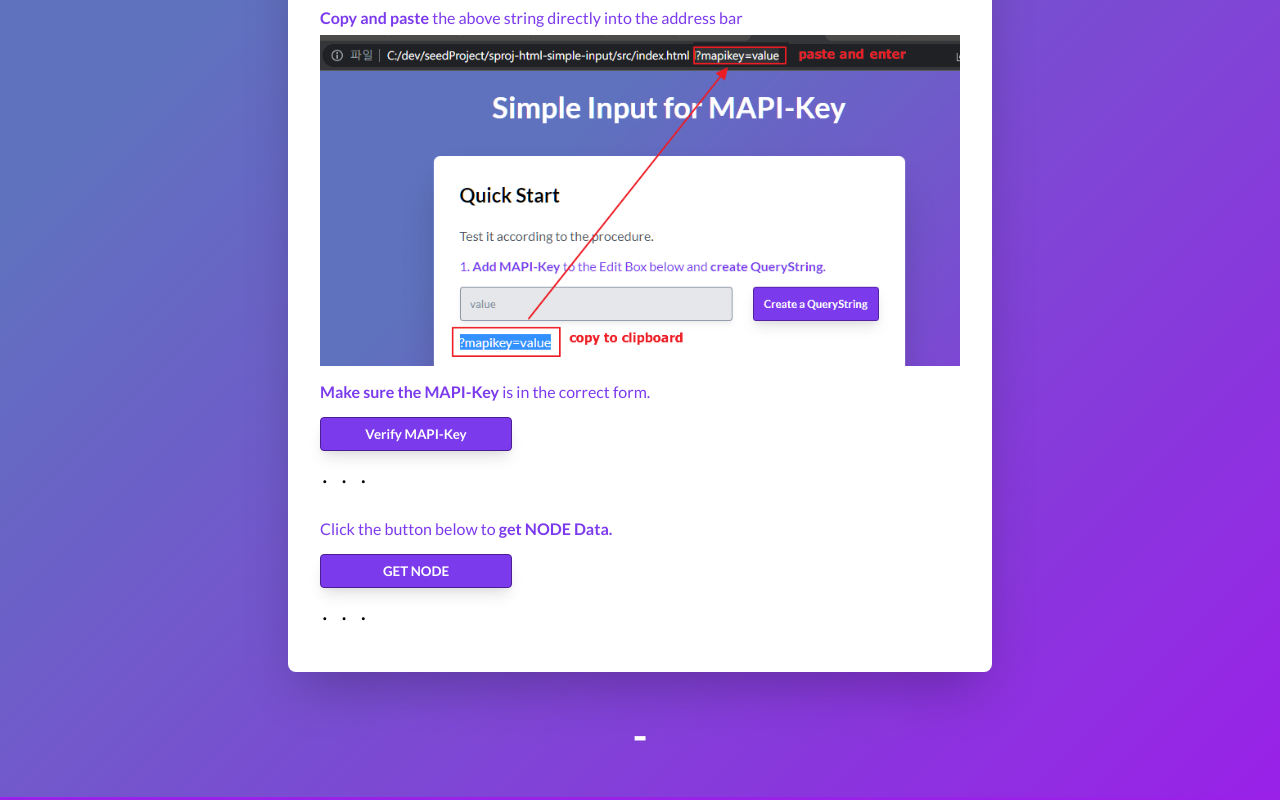
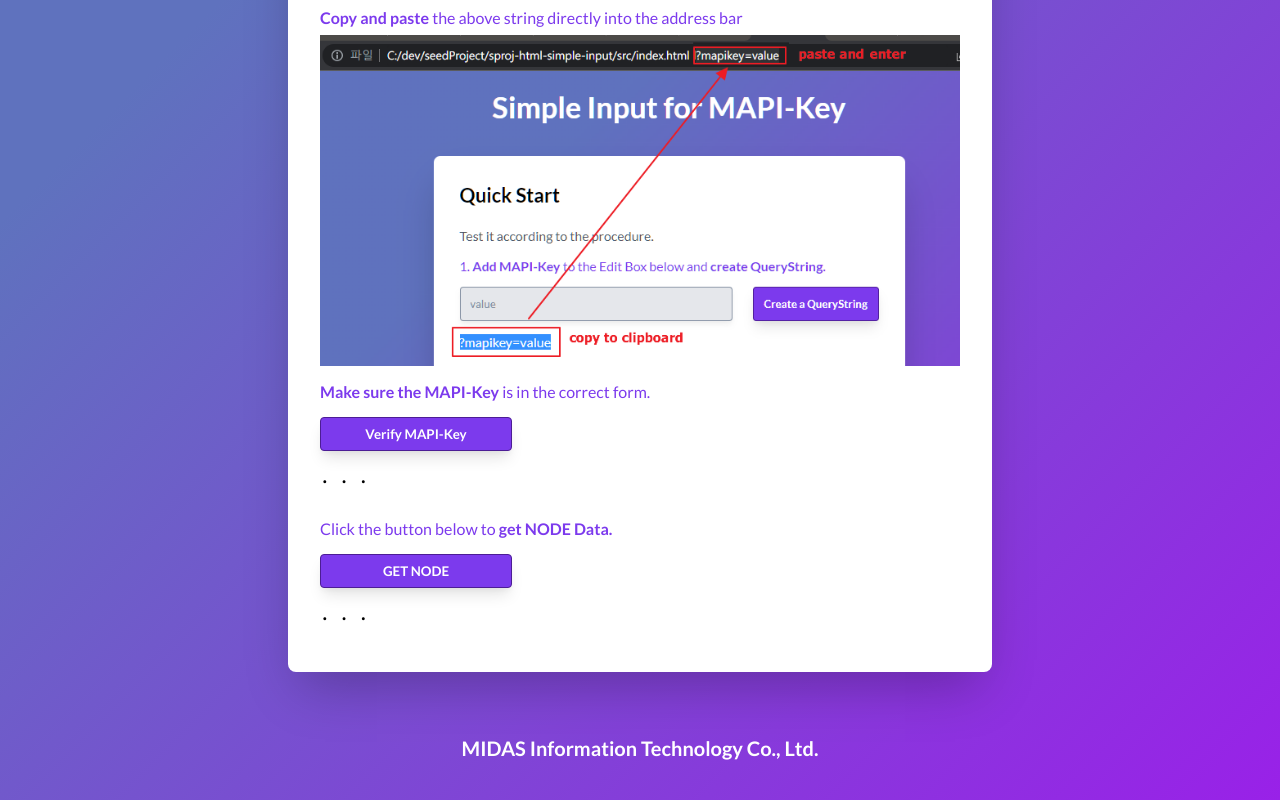
Before and after one commit to kh1012/sproj-html-simple-input, a plain HTML site: page src/index.html in a window 1280 px wide. Shown: the part 432-1232 px from the top of the page. Drawn offline with Linux system fonts and the light colour scheme.

Commit message:
copyright test

```diff
--- a/src/index.css
+++ b/src/index.css
@@ -136,10 +136,11 @@ main {
 
 footer {
   color: #ffffff;
-  font-size: 2.25rem;
+  font-size: 1.25rem;
   line-height: 2.5rem;
   font-weight: 700;
   text-align: center;
+  padding: 1rem 0rem 2rem 0rem;
 }
 
 #current-querystring-dot {
--- a/src/index.html
+++ b/src/index.html
@@ -9,6 +9,7 @@
   <link href="https://fonts.googleapis.com/css2?family=Lato:wght@400;700&display=swap" rel="stylesheet">
   <link href="https://fonts.googleapis.com/css2?family=Source+Code+Pro:wght@500&display=swap" rel="stylesheet">
   <link rel="stylesheet" href="index.css" />
+  <script src="https://cdn.jsdelivr.net/gh/kh1012/sproj-std@main/footer/copyright.js"></script>
   <title>html simple input</title>
   <!-- SCRIPT 동작 코드 -->
   <script type="text/javascript">
@@ -131,8 +132,8 @@
       </section>
     </main>
 
-    <footer>
-      <h3 class="footer-h3">-</h3>
+    <footer id="footer-copyright">
+      MIDAS Information Technology Co., Ltd.
     </footer>
   </div>
 </body>
```
